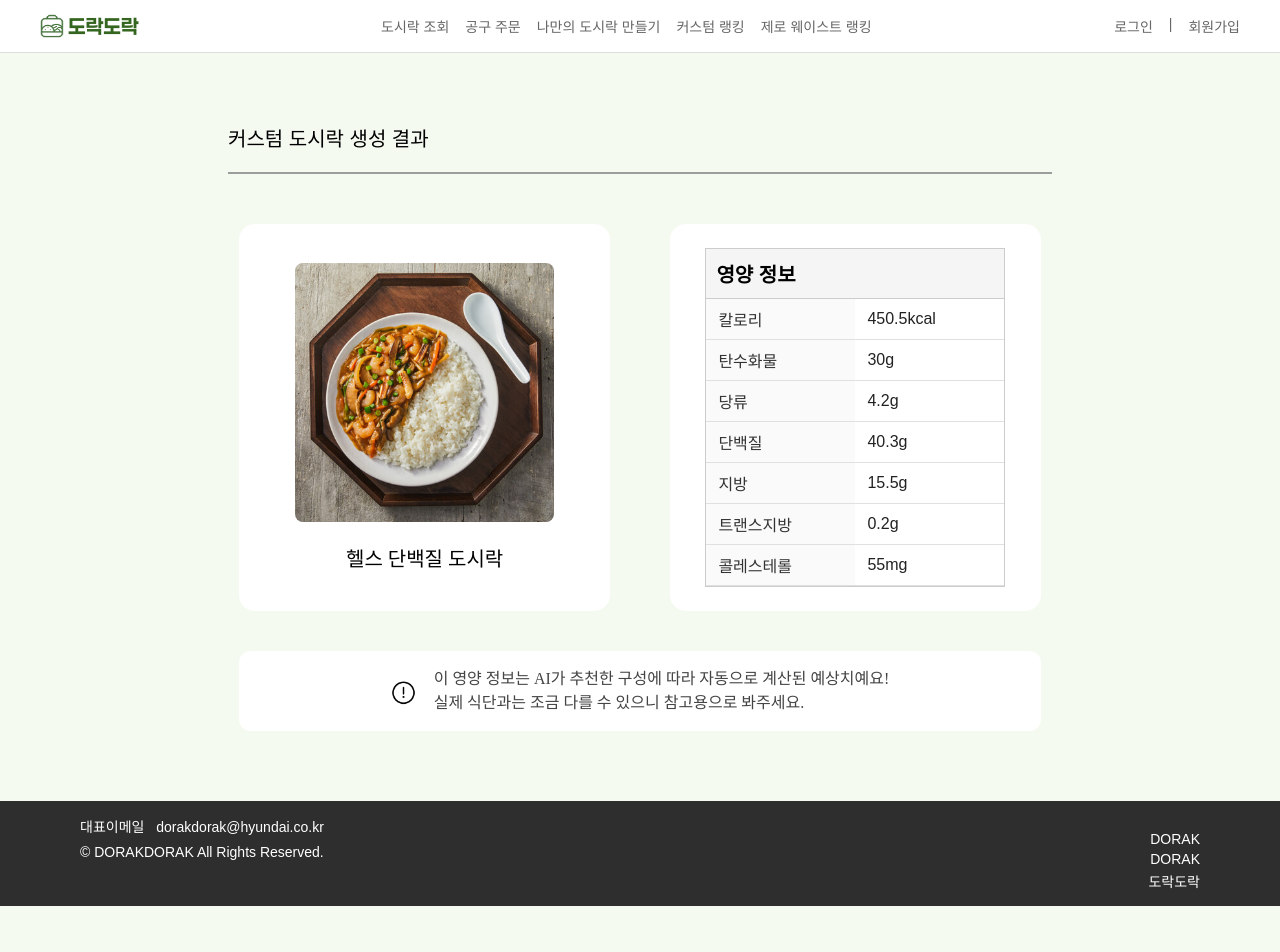
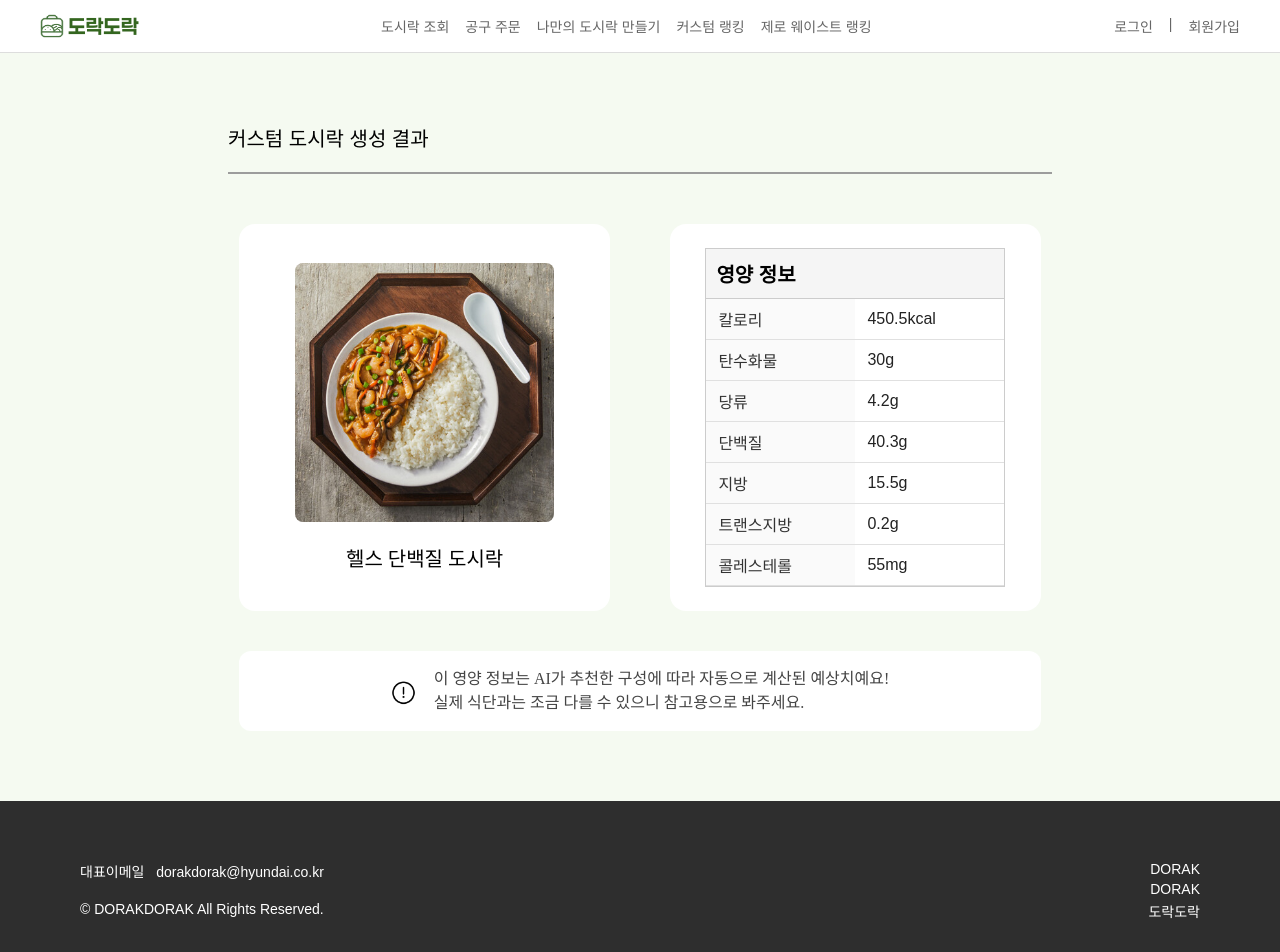
Before and after one commit to dorakdorak/dorakdorak-frontend, a React (Vite) app: page /custom-detail/0 in a window 1280 px wide. Shown: the top 952 px of the page. Before the commit the page ends 906 px from the top, so only its background shows below. Built offline with nearby package versions, Linux system fonts and the light colour scheme; no server answers; a web font is replaced by a local one.

Commit message:
[DESIGN] 푸터 CSS 수정 (#27)

```diff
--- a/src/css/common/Footer.module.css
+++ b/src/css/common/Footer.module.css
@@ -12,7 +12,7 @@
 
 .footerContainer {
   max-width: 1440px;
-  margin: 0 auto;
+  margin: 30px auto;
   padding: 0 80px;
   display: flex;
   justify-content: space-between;
@@ -24,7 +24,8 @@
 .footerLeft {
   display: flex;
   flex-direction: column;
-  gap: 8px;
+  gap: 20px;
+  margin-top: 15px;
 }
 
 .label {
```
